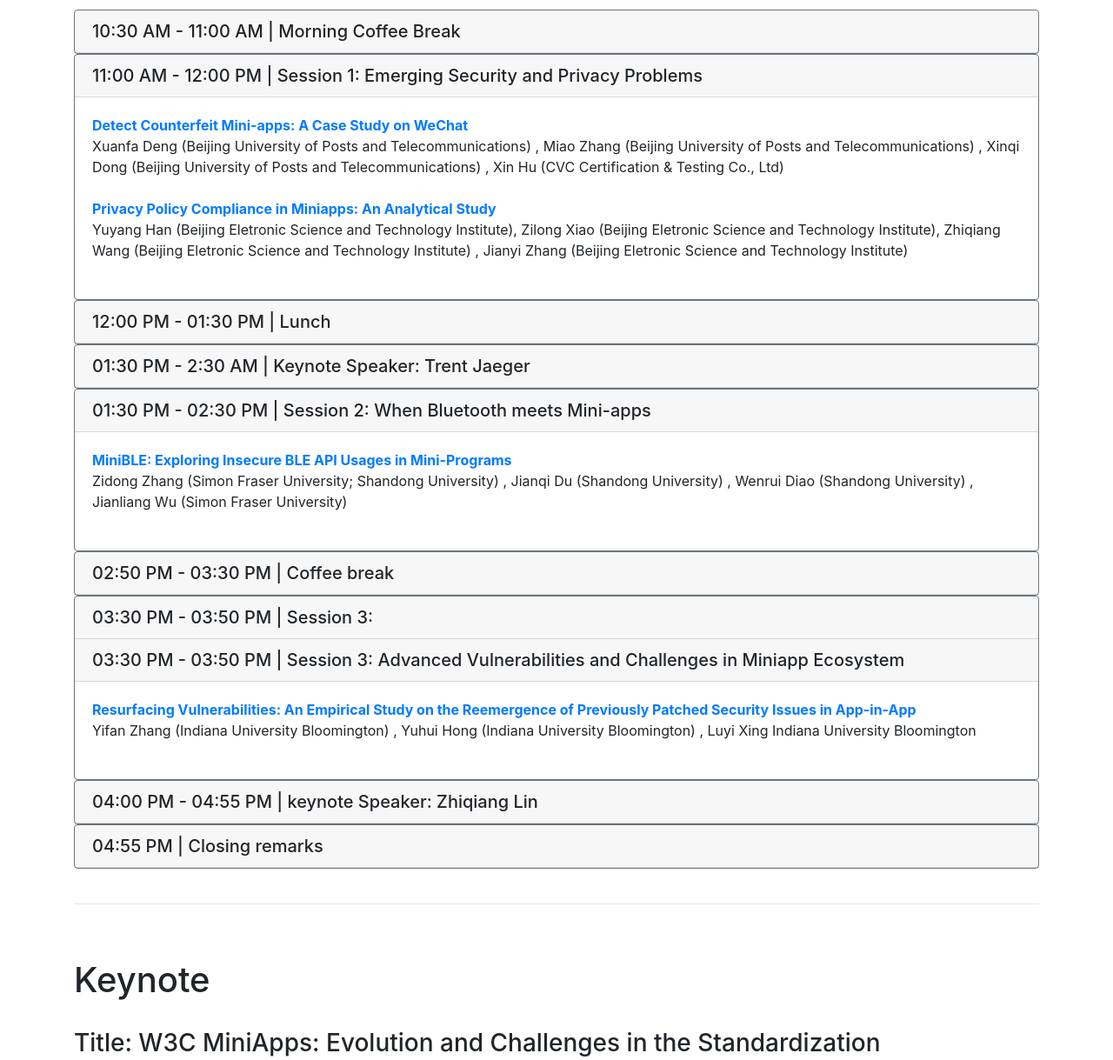
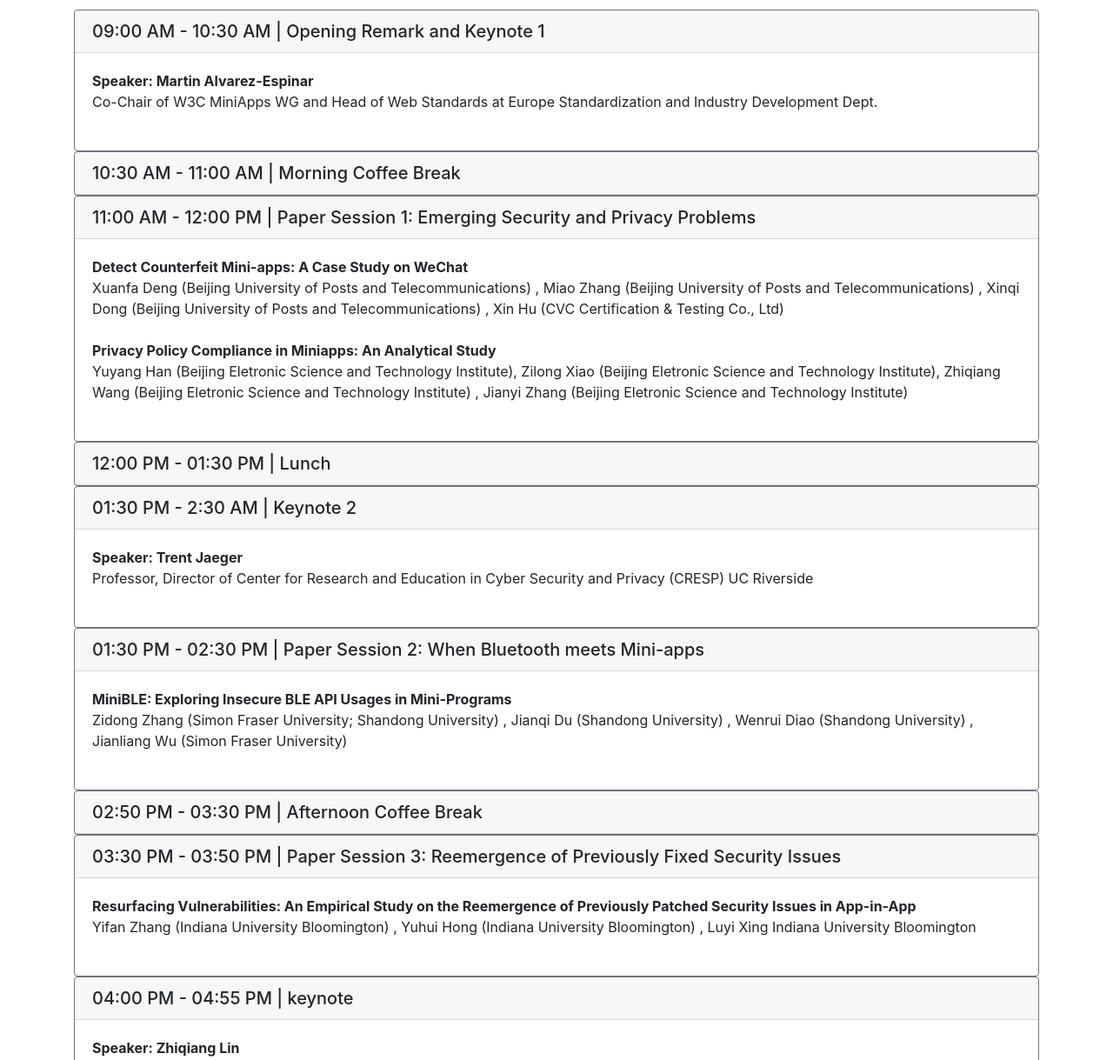
Before and after one commit to Superappsec/2024, a plain HTML site: page index.html in a window 1280 px wide. Shown: the part 1860-3079 px from the top of the page at 87% size. Drawn offline with nearby package versions, Linux system fonts and the light colour scheme.

Commit message:
update program

```diff
--- a/index.html
+++ b/index.html
@@ -106,20 +106,26 @@
         <br>
         <br>
         <div class="card border-secondary">
+          <h5 class="card-header">09:00 AM - 10:30 AM | Opening Remark and Keynote 1 </h5>
+          <div class="card-body">
+            <!-- <b>Inspecting the Security Mechanism of Super-apps from Browser Perspective</b><br/> -->
+            <b>Speaker: Martin Alvarez-Espinar</b><br/>
+            Co-Chair of W3C MiniApps WG and Head of Web Standards at Europe Standardization and Industry Development Dept.
+            <br><br>
+          </div>
+        </div>
+        <div class="card border-secondary">
           <h5 class="card-header">10:30 AM - 11:00 AM | Morning Coffee Break</h5>
         </div>
         <div class="card border-secondary">
-          <h5 class="card-header">11:00 AM - 12:00 PM | Session 1: Emerging Security and Privacy Problems</h5>
+          <h5 class="card-header">11:00 AM - 12:00 PM | Paper Session 1: Emerging Security and Privacy Problems</h5>
           <div class="card-body">
             <b>
-              <a href="./accepted_papers/p1-han.pdf">
                 Detect Counterfeit Mini-apps: A Case Study on WeChat
-              </a>
             </b><br/>
             Xuanfa Deng (Beijing University of Posts and Telecommunications) <stu_dxf@bupt.edu.cn>, Miao Zhang (Beijing University of Posts and Telecommunications) <zhangmiao@bupt.edu.cn> , Xinqi Dong (Beijing University of Posts and Telecommunications) <dongxinqi@bupt.edu.cn> , Xin Hu (CVC Certification & Testing Co., Ltd) <huxin@cvc.org.cn>            <br><br>
             <b>
-              <a href="./accepted_papers/p11-tao.pdf">
-                Privacy Policy Compliance in Miniapps: An Analytical Study              </a>
+                Privacy Policy Compliance in Miniapps: An Analytical Study
             </b><br/>
             Yuyang Han (Beijing Eletronic Science and Technology Institute), Zilong Xiao (Beijing Eletronic Science and Technology Institute), Zhiqiang Wang (Beijing Eletronic Science and Technology Institute) <wangzq@besti.edu.cn> , Jianyi Zhang (Beijing Eletronic Science and Technology Institute) <zjy@besti.edu.cn>          <br><br>
           </div>
@@ -128,43 +134,48 @@
           <h5 class="card-header">12:00 PM - 01:30 PM | Lunch</h5>
         </div>
         <div class="card border-secondary">
-            <h5 class="card-header">01:30 PM - 2:30 AM | Keynote Speaker: Trent Jaeger            </h5>
+            <h5 class="card-header">01:30 PM - 2:30 AM | Keynote 2</h5>
+            <div class="card-body">
+              <b>Speaker: Trent Jaeger</b><br/>
+              Professor, Director of Center for Research and Education in Cyber Security and Privacy (CRESP) UC Riverside <br><br>
+            </div>
           </div>
 
 
 
         <div class="card border-secondary">
-          <h5 class="card-header">01:30 PM - 02:30 PM | Session 2: When Bluetooth meets Mini-apps</h5>
+          <h5 class="card-header">01:30 PM - 02:30 PM | Paper Session 2: When Bluetooth meets Mini-apps</h5>
           <div class="card-body">
             <!-- <b>Inspecting the Security Mechanism of Super-apps from Browser Perspective</b><br/> -->
             <b>
-              <a href="./accepted_papers/p23-wang.pdf">
                 MiniBLE: Exploring Insecure BLE API Usages in Mini-Programs
-              </a>
             </b><br/>
             Zidong Zhang (Simon Fraser University; Shandong University) <zza323@sfu.ca> , Jianqi Du (Shandong University) <dujianqi@mail.sdu.edu.cn> , Wenrui Diao (Shandong University) <diaowenrui@link.cuhk.edu.hk> , Jianliang Wu (Simon Fraser University) <wujl@sfu.ca>
             <br><br>
           </div>
         </div>
         <div class="card border-secondary">
-          <h5 class="card-header">02:50 PM - 03:30 PM | Coffee break</h5>
+          <h5 class="card-header">02:50 PM - 03:30 PM | Afternoon Coffee Break</h5>
         </div>
         <div class="card border-secondary">
-          <h5 class="card-header">03:30 PM - 03:50 PM | Session 3:           <h5 class="card-header">03:30 PM - 03:50 PM | Session 3: Advanced Vulnerabilities and Challenges in Miniapp Ecosystem</h5>
+          <h5 class="card-header">03:30 PM - 03:50 PM | Paper Session 3: Reemergence of Previously Fixed Security Issues </h5>
         </h5>
           <div class="card-body">
             <b>
-              <a href="./accepted_papers/p41-yu.pdf">
-                Resurfacing Vulnerabilities: An Empirical Study on the Reemergence of Previously Patched Security Issues in App-in-App              </a>
+                Resurfacing Vulnerabilities: An Empirical Study on the Reemergence of Previously Patched Security Issues in App-in-App
             </b><br/>
             Yifan Zhang (Indiana University Bloomington) <yz113@iu.edu> , Yuhui Hong (Indiana University Bloomington) <yuhhong@iu.edu> , Luyi Xing Indiana University Bloomington            <br><br>
          </div>
         </div>
         <div class="card border-secondary">
-            <h5 class="card-header">04:00 PM - 04:55 PM | keynote Speaker: Zhiqiang Lin</h5>
+            <h5 class="card-header">04:00 PM - 04:55 PM | keynote</h5>
+            <div class="card-body">
+              <b>Speaker: Zhiqiang Lin</b><br/>
+              Distinguished Professor of Engineering in the Department of Computer Science and Engineering (CSE), and the Director of Institute for Cybersecurity and Digital Trust (ICDT) at The Ohio State University (OSU).        <br><br>
+            </div>
         </div>
         <div class="card border-secondary">
-            <h5 class="card-header">04:55 PM | Closing remarks</h5>
+            <h5 class="card-header">04:55 PM | Closing Remarks</h5>
         </div>
         <br>
 
```
